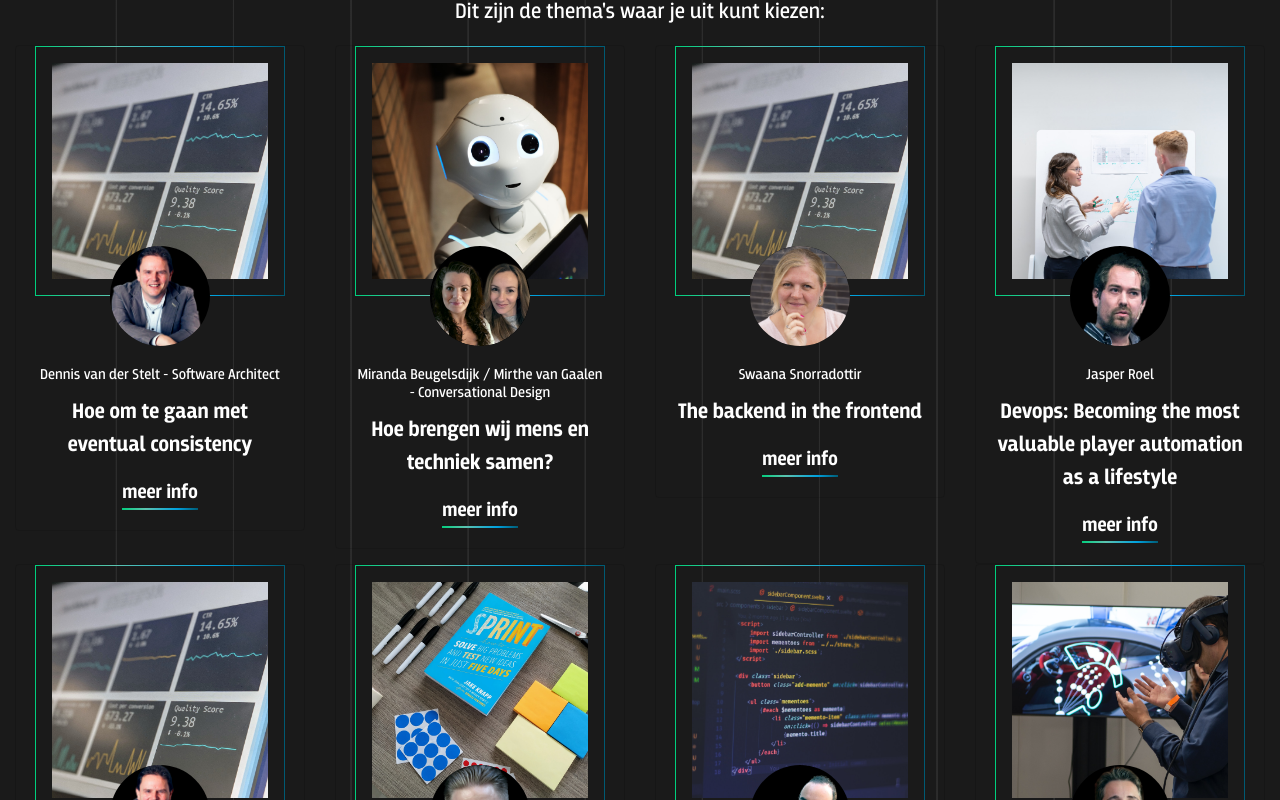
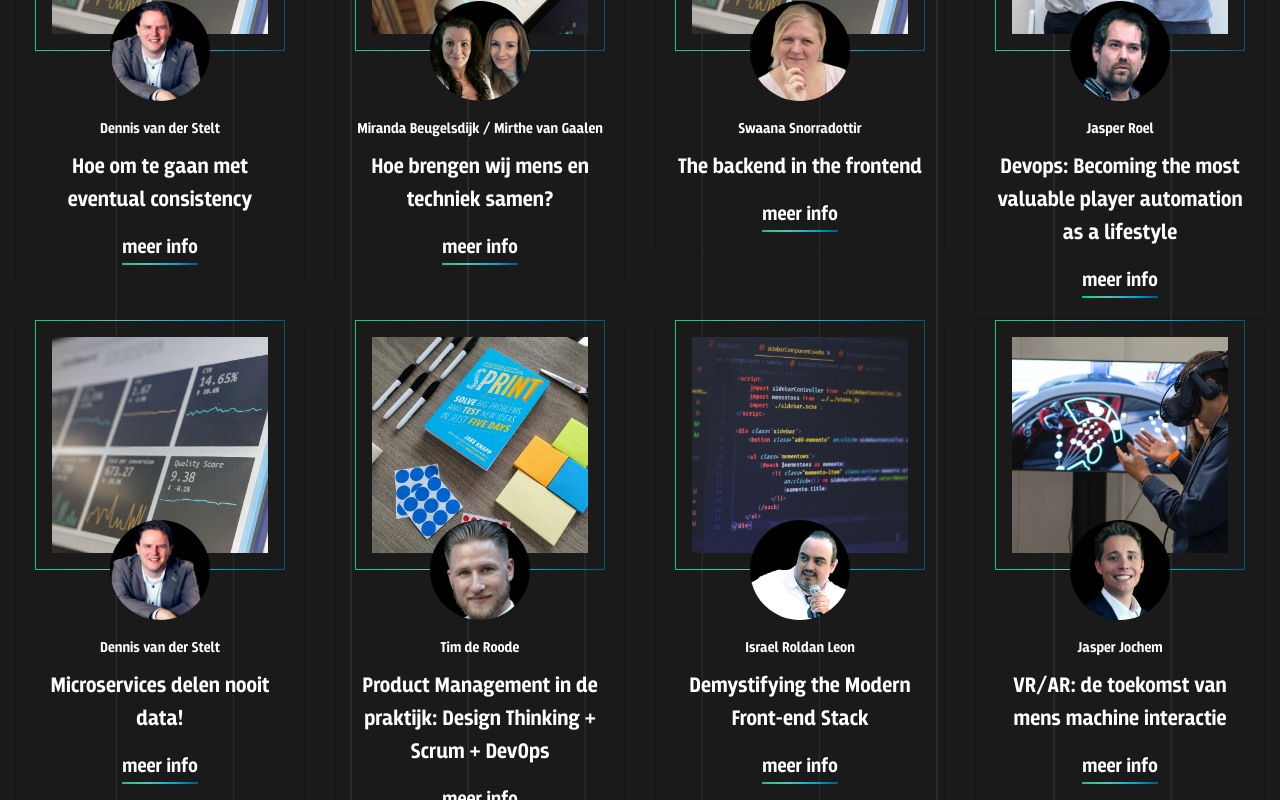
Before and after one commit to J-nextgroup/io10, an Angular app: page / in a window 1280 px wide. Shown: the part 1500-2300 px from the top of the page. Built offline with nearby package versions, Linux system fonts and the light colour scheme.

Commit message:
feedback

```diff
--- a/src/app/app.component.html
+++ b/src/app/app.component.html
@@ -4,7 +4,7 @@
       <div class="row">
         <div class="col">
           <nav
-            class="navbar navbar-expand-lg navbar-dark"
+            class="navbar navbar-expand-xl navbar-dark"
             style="background-color: transparent; padding: 0"
           >
             <a class="navbar-brand" href="/"
@@ -124,8 +124,7 @@
           </style>
           <div class="embed-container">
             <iframe
-              src="https://www.youtube.com/embed/UgeZURYbC3o?autoplay=1"
-              autoplay="1"
+              src="https://www.youtube.com/embed/UgeZURYbC3o"
               frameborder="0"
               allowfullscreen
             ></iframe>
@@ -185,10 +184,10 @@
     <div class="col-12 px-0">
       <!-- timetable -->
       <div class="row justify-content-center pt-5 no-gutters" id="timetable">
-        <div class="col-12 col-lg-8">
+        <div class="col-12">
           <h2>timetable</h2>
           <div style="overflow-x: auto">
-            <table style="width: 924px">
+            <table style="min-width: 924px">
               <thead>
                 <tr>
                   <th></th>
--- a/src/app/app.component.scss
+++ b/src/app/app.component.scss
@@ -247,3 +247,11 @@
     }
   }
 }
+
+@media (min-width: 1200px) and (max-width: 1500px) {
+  #keynote {
+    h2 {
+      font-size: 46px;
+    }
+  }
+}
--- a/src/app/speaker/speaker-dennis.component.ts
+++ b/src/app/speaker/speaker-dennis.component.ts
@@ -9,7 +9,7 @@ import { NgbModal } from '@ng-bootstrap/ng-bootstrap'
 export class SpeakerDennisComponent {
   picture = 'assets/speaker-bg3.jfif'
   portrait = 'assets/dennis.png'
-  title = 'Dennis van der Stelt - Software Architect'
+  title = 'Dennis van der Stelt'
   subject = 'Hoe om te gaan met eventual consistency'
   location = 'Rio'
   time = '16:45 - 17:45'
--- a/src/app/speaker/speaker-dennis2.component.ts
+++ b/src/app/speaker/speaker-dennis2.component.ts
@@ -9,7 +9,7 @@ import { NgbModal } from '@ng-bootstrap/ng-bootstrap'
 export class SpeakerDennis2Component {
   picture = 'assets/speaker-bg3.jfif'
   portrait = 'assets/dennis.png'
-  title = 'Dennis van der Stelt - Software Architect'
+  title = 'Dennis van der Stelt'
   subject = 'Microservices delen nooit data!'
   location = 'Rio'
   time = '18:15 - 19:15'
--- a/src/app/speaker/speaker-israel.component.ts
+++ b/src/app/speaker/speaker-israel.component.ts
@@ -9,7 +9,7 @@ import { NgbModal } from '@ng-bootstrap/ng-bootstrap'
 export class SpeakerIsraelComponent {
   picture = 'assets/speaker-bg6.jfif'
   portrait = 'assets/israel.png'
-  title = 'Israel Roldan Leon – Front-end Specialist'
+  title = 'Israel Roldan Leon'
   subject = 'Demystifying the Modern Front-end Stack'
   location = 'Peking'
   time = '18:15 - 19:15'
--- a/src/app/speaker/speaker-jochem.component.ts
+++ b/src/app/speaker/speaker-jochem.component.ts
@@ -9,7 +9,7 @@ import { NgbModal } from '@ng-bootstrap/ng-bootstrap'
 export class SpeakerJochemComponent {
   picture = 'assets/speaker-bg7.jfif'
   portrait = 'assets/jasper.png'
-  title = 'Jasper Jochem – Hoofd RCC: RPA & IA bij Defensie'
+  title = 'Jasper Jochem'
   subject = 'VR/AR: de toekomst van mens machine interactie'
   location = 'Atlanta'
   time = '18:15 - 19:15'
--- a/src/app/speaker/speaker-miranda.component.ts
+++ b/src/app/speaker/speaker-miranda.component.ts
@@ -9,7 +9,7 @@ import { NgbModal } from '@ng-bootstrap/ng-bootstrap'
 export class SpeakerMirandaComponent {
   picture = 'assets/speaker-bg4.jfif'
   portrait = 'assets/miranda.png'
-  title = 'Miranda Beugelsdijk / Mirthe van Gaalen - Conversational Design'
+  title = 'Miranda Beugelsdijk / Mirthe van Gaalen'
   subject = 'Hoe brengen wij mens en techniek samen?'
   location = 'Vancouver'
   time = '16:45 - 17:45'
--- a/src/app/speaker/speaker-swaana.component.ts
+++ b/src/app/speaker/speaker-swaana.component.ts
@@ -8,13 +8,13 @@ import { NgbModal } from '@ng-bootstrap/ng-bootstrap'
 })
 export class SpeakerSwaanaComponent {
   picture = 'assets/speaker-bg3.jfif'
-  portrait = 'assets/swaana.png'
+  portrait = 'assets/swaana.jpg'
   title = 'Swaana Snorradottir'
   subject = 'The backend in the frontend'
   location = 'Peking'
   time = '16:45 - 17:45'
   description =
-    'Door lagen aan elke applicatie toe te voegen, wordt deze modulair en schaalbaar. Maar wat gebeurt er als we backend-praktijken toevoegen aan de frontend?'
+    'Adding layers to any application makes it modular and scalable. But what happens when we add backend practices to the frontend?'
 
   constructor(private modal: NgbModal) {}
 
--- a/src/app/speaker/speaker-tim.component.ts
+++ b/src/app/speaker/speaker-tim.component.ts
@@ -9,9 +9,9 @@ import { NgbModal } from '@ng-bootstrap/ng-bootstrap'
 export class SpeakerTimComponent {
   picture = 'assets/speaker-bg8.jfif'
   portrait = 'assets/tim.png'
-  title = 'Tim de Roode - ABN AMRO'
+  title = 'Tim de Roode'
   subject =
-    'Het valideren, vertalen, structureren en optimaliseren van klantbehoeftes'
+    'Product Management in de praktijk: Design Thinking + Scrum + DevOps'
   location = 'Vancouver'
   time = '18:15 - 19:15'
   description =
--- a/src/styles.scss
+++ b/src/styles.scss
@@ -58,7 +58,7 @@ h3,
 h4,
 h5,
 h6 {
-  font-weight: bold;
+  font-weight: bold !important;
 }
 
 .modal-content {
```
Also changed, not shown: src/assets/swaana.jpg (added), src/assets/swaana.png (deleted).
